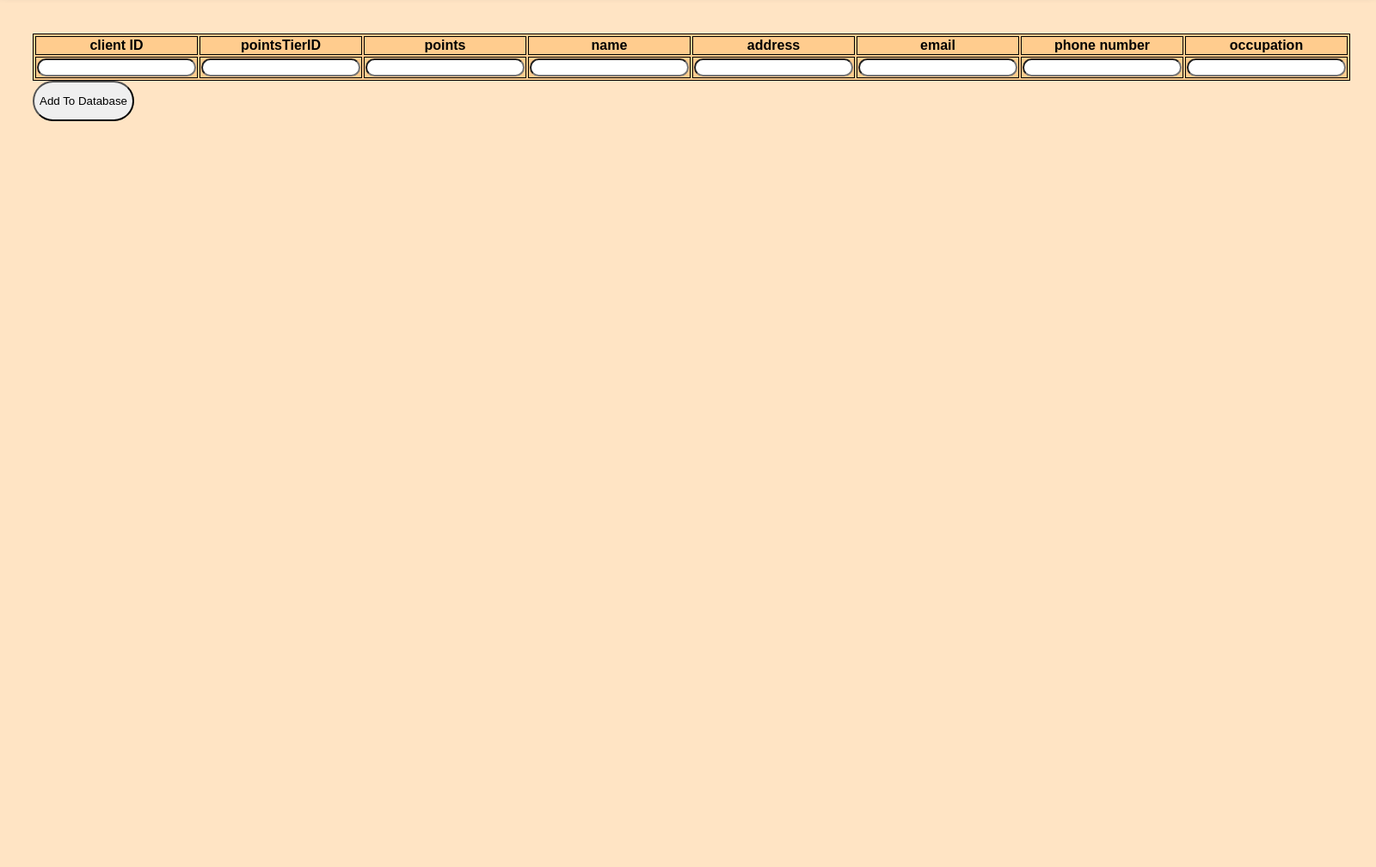
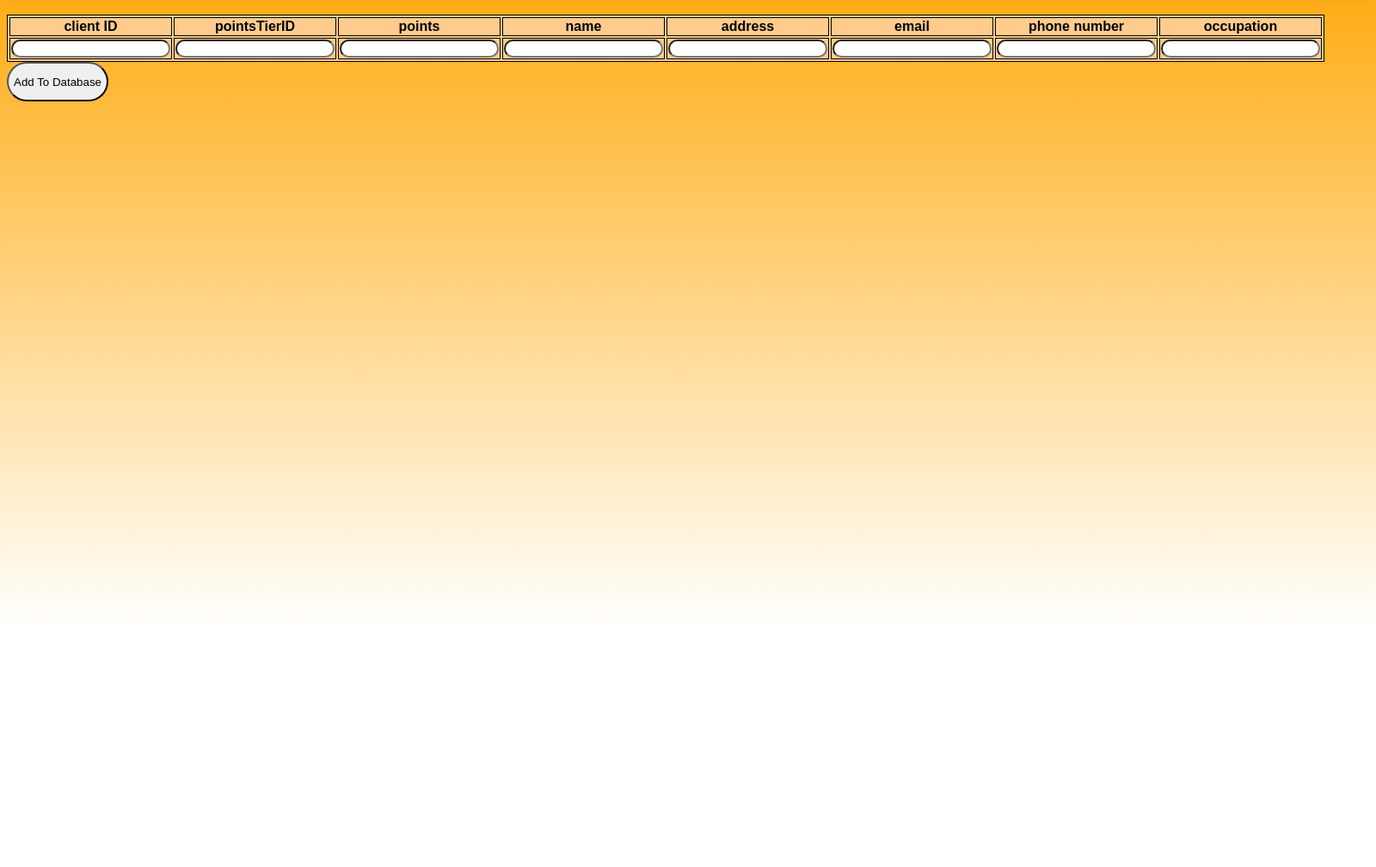
Before and after one commit to JimmyIb/Yoko, a PHP site: page /php/add.php in a window 1600 px wide. Shown: the part 71-1080 px from the top of the page at 86% size. After the commit the page ends 761 px from the top, so only its background shows below. Run offline with PHP 8.4, Linux system fonts and the light colour scheme.

Commit message:
Update template.css

```diff
--- a/css/template.css
+++ b/css/template.css
@@ -2,8 +2,13 @@
 	-webkit-box-sizing: border-box;
 }
 
+
+
+
 html, body{
 	height: 100%;
+        width: 100%;
+        display: inline-block;
 }
 
 
@@ -15,16 +20,13 @@ header img {
 
 body {
     height: 125vh;
+    background-image: linear-gradient(orange, white);
     background-size: cover;
     font-family: sans-serif;
-    margin-top: 80px;
-    margin-bottom: 80px;
-    padding: 30px;
+    position: fixed;
+    padding-top: 80px;
 }
 
-main {
-    color: white;
-}
 
 header {
 	background-color: white;
@@ -38,13 +40,17 @@ header {
         box-shadow: 0 0 10px 0 grey;
 }
 
+.topnav {
+    float: right;
+}
+
 header * {
     display: inline;
 }
 
 header li {
     margin: 20px;
-	float: right;
+    float: right;
 }
 
 li a{
```
